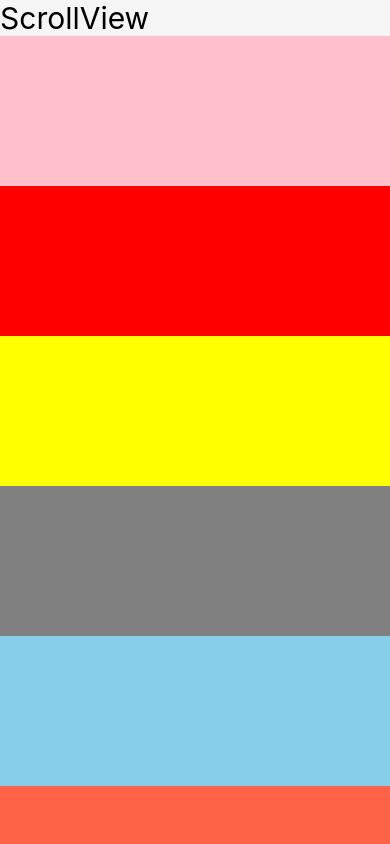
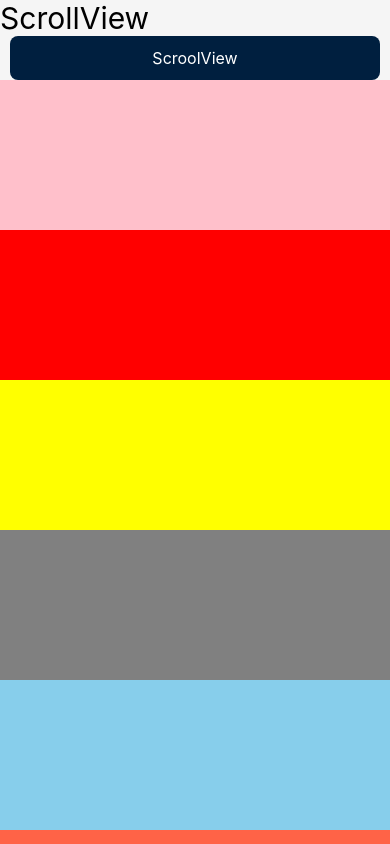
Before and after one commit to athuchandole/RN-mfp, a React Native app: screen /SView in a window 390 px wide. Built offline with nearby package versions, Linux system fonts and the light colour scheme.

Commit message:
horizhontal scrollview done

```diff
--- a/App.js
+++ b/App.js
@@ -10,7 +10,8 @@ import ForgotPassword from './screen/ForgotPassword';
 import Other from './screen/other';
 import RandomImg from './screen/RandomImg';
 import CallGreet from './screen/CallGreet';
-import SView from './screen/SView';
+import SView from './screen/ScrollView/SView';
+import HView from './screen/ScrollView/HView';
 
 const Stack = createNativeStackNavigator();
 
@@ -26,6 +27,7 @@ const App = () => {
           <Stack.Screen name="RandomImg" component={RandomImg} />
           <Stack.Screen name="CallGreet" component={CallGreet} />
           <Stack.Screen name="SView" component={SView} />
+          <Stack.Screen name="HView" component={HView} />
         </Stack.Navigator>
       </SafeAreaView>
     </NavigationContainer>
--- a/components/CustomBtn.js
+++ b/components/CustomBtn.js
@@ -22,6 +22,7 @@ const styles = StyleSheet.create({
     btnText: {
         color: '#fff',
         fontSize: 16,
+        textAlign: 'center'
     },
 
 })
--- a/screen/SView.js
+++ /dev/null
@@ -1,35 +0,0 @@
-import { View, Text, StyleSheet, StatusBar, Platform, ScrollView } from 'react-native';
-import React from 'react';
-
-const getStatusBarHeight = () => {
-    return Platform.OS === 'android' ? StatusBar.currentHeight : 0;
-};
-
-const SView = () => {
-    return (
-        <ScrollView style={[styles.container, { paddingTop: getStatusBarHeight() }]}>
-            <Text style={styles.text}>ScrollView</Text>
-            <View style={{ height: 150, width: "100%", backgroundColor: 'pink' }}></View>
-            <View style={{ height: 150, width: "100%", backgroundColor: 'red' }}></View>
-            <View style={{ height: 150, width: "100%", backgroundColor: 'yellow' }}></View>
-            <View style={{ height: 150, width: "100%", backgroundColor: 'grey' }}></View>
-            <View style={{ height: 150, width: "100%", backgroundColor: 'skyblue' }}></View>
-            <View style={{ height: 150, width: "100%", backgroundColor: 'tomato' }}></View>
-            <View style={{ height: 150, width: "100%", backgroundColor: 'yellow' }}></View>
-            <View style={{ height: 150, width: "100%", backgroundColor: 'black' }}></View>
-        </ScrollView>
-    );
-};
-
-export default SView;
-
-const styles = StyleSheet.create({
-    container: {
-        flex: 1,
-        // alignItems: 'center',
-        backgroundColor: '#f5f5f5',
-    },
-    text: {
-        fontSize: 30,
-    },
-});
--- /dev/null
+++ b/screen/ScrollView/HView.js
@@ -0,0 +1,42 @@
+import { View, Text, StyleSheet, StatusBar, Platform, ScrollView, } from 'react-native';
+import React from 'react';
+import CustomBtn from '../../components/CustomBtn';
+
+const getStatusBarHeight = () => {
+    return Platform.OS === 'android' ? StatusBar.currentHeight : 0;
+};
+
+const HView = ({ }) => {
+    return (
+        <>
+            <View style={[styles.container, { paddingTop: getStatusBarHeight() }]}>
+                <Text style={styles.text}> Horizhontal View</Text>
+                <ScrollView horizontal={true}
+
+                >
+                    <View style={{ height: 150, width: "100", backgroundColor: 'pink' }}></View>
+                    <View style={{ height: 150, width: "100", backgroundColor: 'red' }}></View>
+                    <View style={{ height: 150, width: "100", backgroundColor: 'yellow' }}></View>
+                    <View style={{ height: 150, width: "100", backgroundColor: 'grey' }}></View>
+                    <View style={{ height: 150, width: "100", backgroundColor: 'skyblue' }}></View>
+                    <View style={{ height: 150, width: "100", backgroundColor: 'tomato' }}></View>
+                    <View style={{ height: 150, width: "100", backgroundColor: 'yellow' }}></View>
+                    <View style={{ height: 150, width: "100", backgroundColor: 'black' }}></View>
+                </ScrollView>
+            </View>
+        </>
+    );
+};
+
+export default HView;
+
+const styles = StyleSheet.create({
+    container: {
+        flex: 1,
+        // alignItems: 'center',
+        backgroundColor: '#f5f5f5',
+    },
+    text: {
+        fontSize: 30,
+    },
+});
--- /dev/null
+++ b/screen/ScrollView/SView.js
@@ -0,0 +1,40 @@
+import { View, Text, StyleSheet, StatusBar, Platform, ScrollView, } from 'react-native';
+import React from 'react';
+import CustomBtn from '../../components/CustomBtn';
+import HView from './HView';
+const getStatusBarHeight = () => {
+    return Platform.OS === 'android' ? StatusBar.currentHeight : 0;
+};
+
+const SView = ({ navigation }) => {
+    return (
+        <>
+            <ScrollView style={[styles.container, { paddingTop: getStatusBarHeight() }]}>
+                <Text style={styles.text}>ScrollView</Text>
+                <CustomBtn title="ScroolView" onPress={() => navigation.navigate('HView')} />
+                <View style={{ height: 150, width: "100%", backgroundColor: 'pink' }}></View>
+                <View style={{ height: 150, width: "100%", backgroundColor: 'red' }}></View>
+                <View style={{ height: 150, width: "100%", backgroundColor: 'yellow' }}></View>
+                <View style={{ height: 150, width: "100%", backgroundColor: 'grey' }}></View>
+                <View style={{ height: 150, width: "100%", backgroundColor: 'skyblue' }}></View>
+                <View style={{ height: 150, width: "100%", backgroundColor: 'tomato' }}></View>
+                <View style={{ height: 150, width: "100%", backgroundColor: 'yellow' }}></View>
+                <View style={{ height: 150, width: "100%", backgroundColor: 'black' }}></View>
+            </ScrollView>
+
+        </>
+    );
+};
+
+export default SView;
+
+const styles = StyleSheet.create({
+    container: {
+        flex: 1,
+        // alignItems: 'center',
+        backgroundColor: '#f5f5f5',
+    },
+    text: {
+        fontSize: 30,
+    },
+});
--- a/screen/other.jsx
+++ b/screen/other.jsx
@@ -3,7 +3,7 @@ import React from 'react';
 import Greet from '../components/Greet';
 import CustomBtn from '../components/CustomBtn';
 import Login from './login';
-import SView from './SView';
+import SView from './ScrollView/SView';
 
 const Other = ({ navigation }) => {
     return (
```
